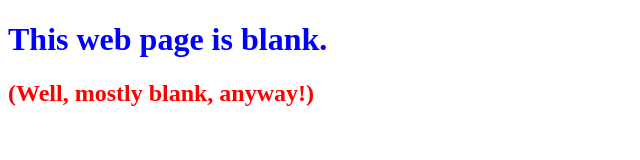
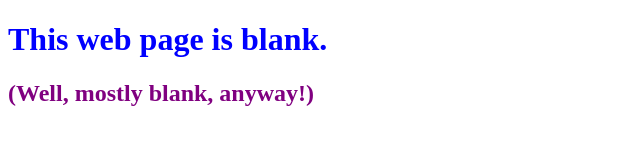
Before and after one commit to sotula-olga/0main_openSAP_repo, a plain HTML site: page index.html in a window 1280 px wide. Shown: the whole page, without its empty margins (0-640 px from the left). Drawn offline with Linux system fonts and the light colour scheme.

Commit message:
Changed 2nd headeer color to purple

```diff
--- a/index.html
+++ b/index.html
@@ -6,6 +6,6 @@
 	</head>
 	<body>
 		<h1 style="color: Blue">This web page is blank.</h1>
-		<h2 style="color:Red">(Well, mostly blank, anyway!)</h2>
+		<h2 style="color: Purple">(Well, mostly blank, anyway!)</h2>
 	</body>
 </html>
```
